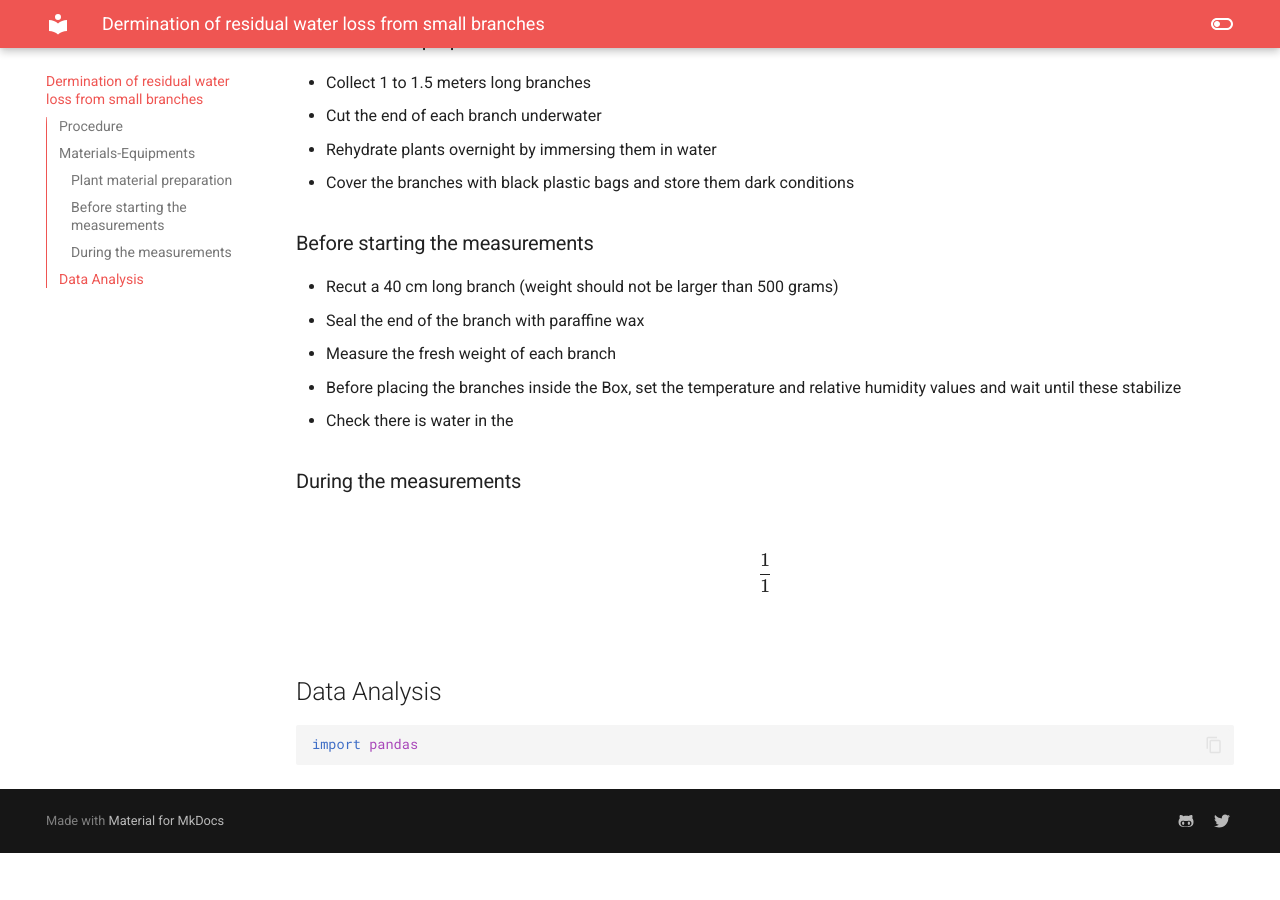
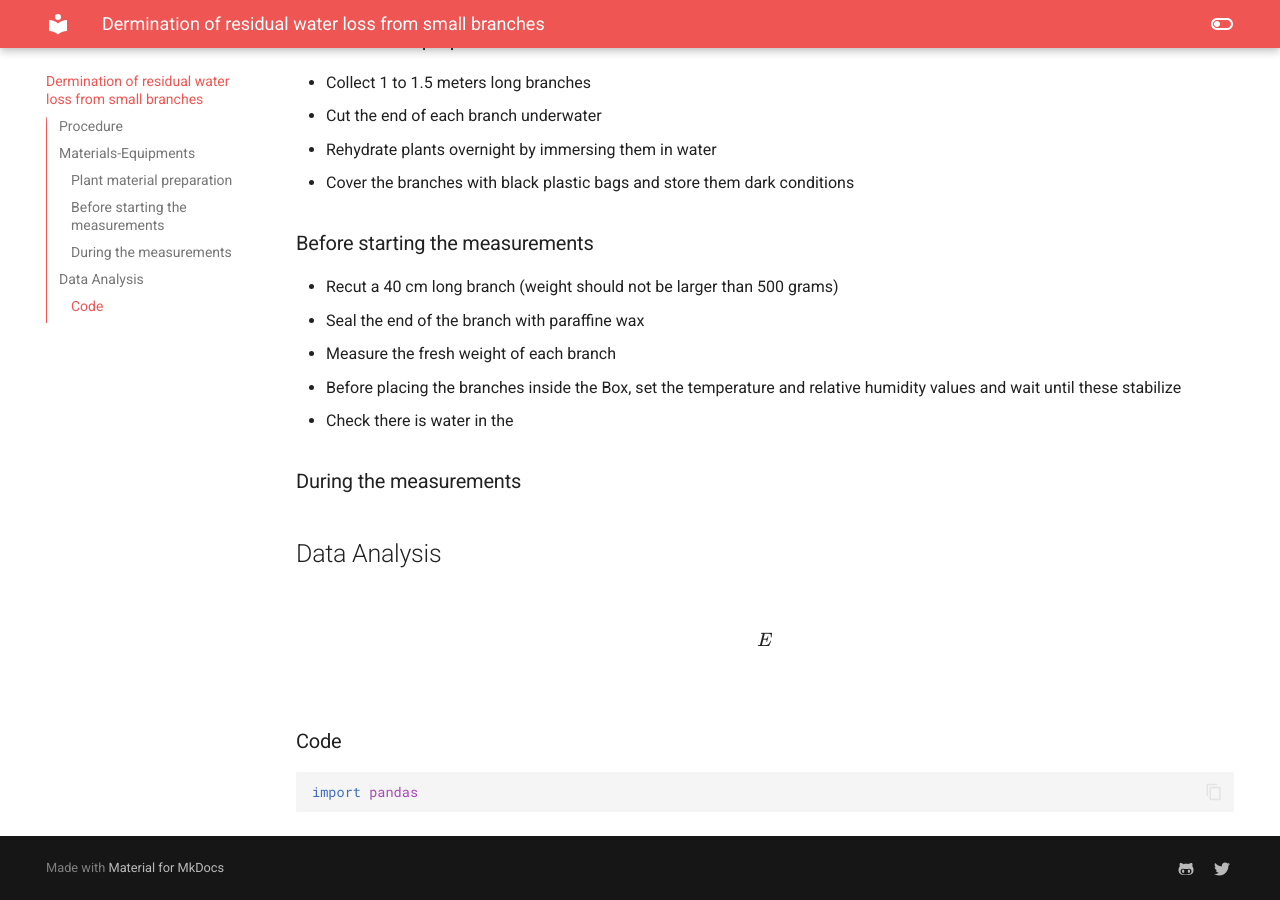
Before and after one commit to ecamo19/droughtbox_documentation, an MkDocs documentation site: the page built from docs/3_test_experiment_1.md, in a window 1280 px wide and 900 px high, scrolled down 554 px. Built offline with MkDocs 1.6.1 and Material for MkDocs 9.7.7, drawn with Linux system fonts in a browser that asks for light colours; before the commit the page ends 1407 px from its top, so only the background shows below that.

Commit message:
vault backup: 2023-08-31 14:14:36

````diff
--- a/docs/3_test_experiment_1.md
+++ b/docs/3_test_experiment_1.md
@@ -29,12 +29,14 @@ This protocol describes how to measure g<sub>res</sub> under __constant temperat
 + Check there is water in the
 ### During the measurements
 
-$$\frac{1}{1}$$
 
 
 
 ## Data Analysis
 
+$$E$$
+
+### Code
 ```python
 import pandas
 ```
````
